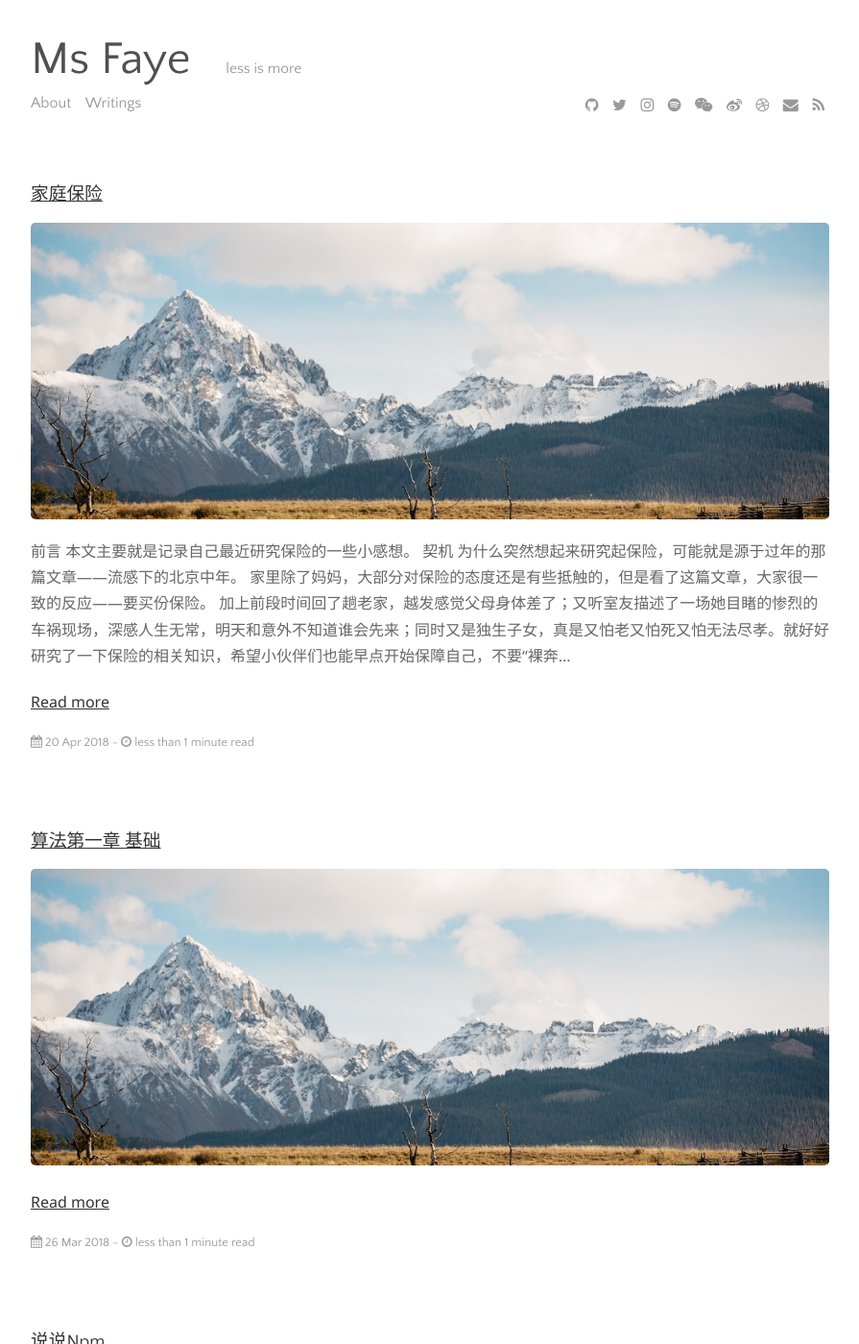
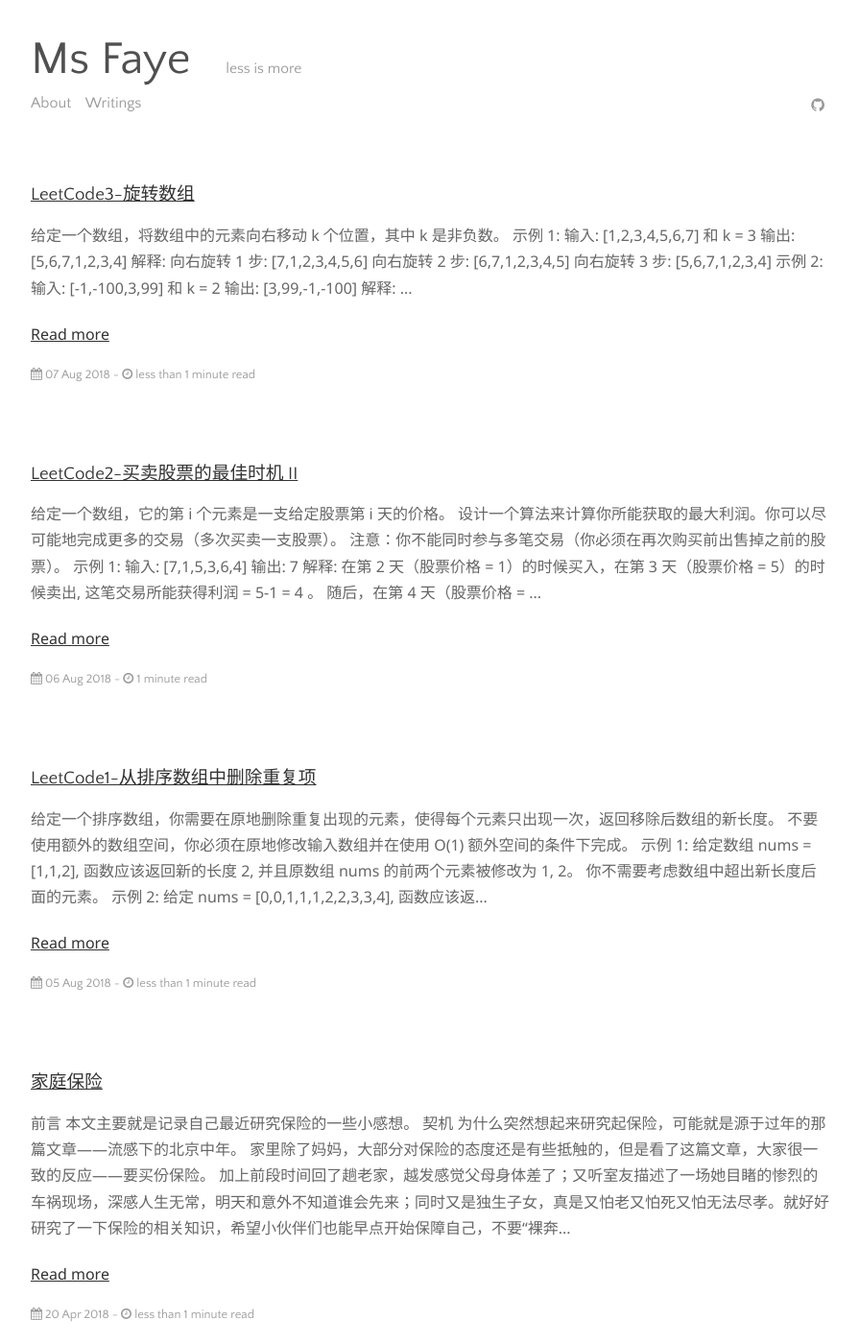
Before and after one commit to fayewong1991/fayewong1991.github.io, a Jekyll site: the page built from index.html, in a window 1280 px wide and 1400 px high. Shown: the whole window at 96% size, without its empty margins (192-1087 px from the left). Built offline with Jekyll 4.4.1, drawn with Linux system fonts in a browser that asks for light colours; nearby versions of some CDN libraries; the list of posts is cut into pages by our own code; some of the changed text lies outside the part shown.

Commit message:
add: Leecode前3题

````diff
--- a/CNAME
+++ /dev/null
@@ -1 +0,0 @@
-chaosgsc.com
--- a/_config.yml
+++ b/_config.yml
@@ -4,22 +4,18 @@
 tagline:             veni vidi vici
 description:         "The blog of Faye"
 baseurl:            #"/Lagrange"
-url:                 "chaosgsc.com"
 github:
   url:               #"https://lenpaul.github.io/Lagrange"
 author:
   name:              "Ms Faye"
   email:             "fayewong1991@gmail.com"
-  twitter:           "Ssss74642806"
-  instagram:         "acehhhhty"
-  github:            "Darcygsc"
+  github:            "fayewong1991"
   facebook:          ""
   telegram:          ""
   spotify:           ""
   weixin:            ""
   weibo:             ""
   rss:               ""
-  dribbble:          "Darcyy"
 navigation:
 - title: About
   url: /about
@@ -36,4 +32,4 @@
 gems:
   - jekyll-sitemap
 
-#gems: [jekyll-paginate]
+gems: [jekyll-paginate]
--- a/_includes/menu.html
+++ b/_includes/menu.html
@@ -8,29 +8,5 @@
     {% if site.author.github %}
       <a href="https://github.com/{{ site.author.github }}"><i class="fa fa-github" aria-hidden="true" target="_blank"></i></a>
     {% endif %}
-    {% if site.author.twitter %}
-      <a href="https://twitter.com/{{ site.author.twitter }}"><i class="fa fa-twitter" aria-hidden="true" target="_blank"></i></a>
-    {% endif %}
-    {% if site.author.instagram %}
-      <a href="https://instagram.com/{{ site.author.instagram }}"><i class="fa fa-instagram" aria-hidden="true" target="_blank"></i></a>
-    {% endif %}
-    {% if site.author.spotify %}
-      <a href="https://open.spotify.com/user/chaosgsc/playlist/3fwDMqi96eZs3vCqgLkzyK"><i class="fa fa-spotify" aria-hidden="true" target="_blank"></i></a>
-    {% endif %}
-    {% if site.author.weixin %}
-      <a href="https://wechat.com"><i class="fa fa-weixin" aria-hidden="true" target="_blank"></i></a>
-    {% endif %}
-    {% if site.author.weibo %}
-      <a href="http://weibo.com/p/1005055593885457"><i class="fa fa-weibo" aria-hidden="true" target="_blank"></i></a>
-    {% endif %}
-    {% if site.author.dribbble %}
-      <a href="http://dribbble.com/{{ site.author.dribbble }}"><i class="fa fa-dribbble" aria-hidden="true" target="_blank"></i></a>
-    {% endif %}
-    {% if site.author.email %}
-      <a href="mailto:{{ site.author.email }}"><i class="fa fa-envelope" aria-hidden="true" target="_blank"></i></a>
-    {% endif %}
-    {% if site.author.rss %}
-      <a href="http://chaosgsc.com/feed.xml" rel="alternate" type="application/rss+xml"><i class="fa fa-rss" aria-hidden="true" target="_blank"></i></a>
-    {% endif %}
   </div>
 </div>
--- /dev/null
+++ b/_posts/2018-08-05-LeetCode1.md
@@ -0,0 +1,68 @@
+---
+layout:     post
+title:      "LeetCode1-从排序数组中删除重复项"
+subtitle:   ""
+date:       2018-08-05
+author:     "Faye"
+tags:
+    - LeetCode
+---
+给定一个排序数组，你需要在**原地**删除重复出现的元素，使得每个元素只出现一次，返回移除后数组的新长度。
+
+不要使用额外的数组空间，你必须在原地修改输入数组并在使用 O(1) 额外空间的条件下完成。
+
+示例 1:
+
+>给定数组 nums = [1,1,2], <br/>
+函数应该返回新的长度 2, 并且原数组 nums 的前两个元素被修改为 1, 2。 <br/>
+你不需要考虑数组中超出新长度后面的元素。
+
+示例 2:
+
+>给定 nums = [0,0,1,1,1,2,2,3,3,4],<br/>
+函数应该返回新的长度 5, 并且原数组 nums 的前五个元素被修改为 0, 1, 2, 3, 4。<br/>
+你不需要考虑数组中超出新长度后面的元素。
+
+说明:
+
+为什么返回数值是整数，但输出的答案是数组呢?
+
+请注意，输入数组是以“引用”方式传递的，这意味着在函数里修改输入数组对于调用者是可见的。
+
+你可以想象内部操作如下:
+
+```
+// nums 是以“引用”方式传递的。也就是说，不对实参做任何拷贝
+int len = removeDuplicates(nums);
+// 在函数里修改输入数组对于调用者是可见的。
+// 根据你的函数返回的长度, 它会打印出数组中该长度范围内的所有元素。
+for (int i = 0; i < len; i++) {
+    print(nums[i]);
+}
+```
+
+解法
+```
+/**
+ * @param {number[]} nums
+ * @return {number}
+ */
+var removeDuplicates = function(nums) {
+    let inputLength = nums.length;
+
+    if(inputLength < 1) return;
+
+    var number = 0;
+
+    for (var i = 0; i < inputLength; i++) {
+
+        if(nums[i]!=nums[number]){
+           number++;
+           nums[number] = nums[i];
+        }
+
+    }
+    return ++number;
+};
+
+```
--- /dev/null
+++ b/_posts/2018-08-06-LeetCode2.md
@@ -0,0 +1,78 @@
+---
+layout:     post
+title:      "LeetCode2-买卖股票的最佳时机 II"
+subtitle:   ""
+date:       2018-08-06
+author:     "Faye"
+tags:
+    - LeetCode
+---
+
+给定一个数组，它的第 i 个元素是一支给定股票第 i 天的价格。
+
+设计一个算法来计算你所能获取的最大利润。你可以尽可能地完成更多的交易（多次买卖一支股票）。
+
+注意：你不能同时参与多笔交易（你必须在再次购买前出售掉之前的股票）。
+
+示例 1:
+
+>输入: [7,1,5,3,6,4]<br/>
+输出: 7<br/>
+解释: 在第 2 天（股票价格 = 1）的时候买入，在第 3 天（股票价格 = 5）的时候卖出, 这笔交易所能获得利润 = 5-1 = 4 。
+     随后，在第 4 天（股票价格 = 3）的时候买入，在第 5 天（股票价格 = 6）的时候卖出, 这笔交易所能获得利润 = 6-3 = 3 。
+
+示例 2:
+
+>输入: [1,2,3,4,5]<br/>
+输出: 4<br/>
+解释: 在第 1 天（股票价格 = 1）的时候买入，在第 5 天 （股票价格 = 5）的时候卖出, 这笔交易所能获得利润 = 5-1 = 4 。
+     注意你不能在第 1 天和第 2 天接连购买股票，之后再将它们卖出。
+     因为这样属于同时参与了多笔交易，你必须在再次购买前出售掉之前的股票。
+
+示例 3:
+
+>输入: [7,6,4,3,1]<br/>
+输出: 0<br/>
+解释: 在这种情况下, 没有交易完成, 所以最大利润为 0。
+
+
+方法一：
+```
+/**
+ * @param {number[]} prices
+ * @return {number}
+ */
+var maxProfit = function(prices) {
+    let resetPrices = [];
+    let earnMoney = 0;
+    for (let i = 0; i <prices.length - 1; i++){
+        resetPrices[i] = prices[i+1] - prices[i];
+    }
+    for (let j = 0; j < resetPrices.length; j++){
+        if(resetPrices[j] > 0){
+            earnMoney += resetPrices[j];
+        }
+    }
+    return earnMoney;
+};
+```
+
+
+方法二
+```
+/**
+ * @param {number[]} prices
+ * @return {number}
+ */
+var maxProfit = function(prices) {
+    let earnMoney = 0;
+    let pricesLength = prices.length;
+    for (let i = 0; i < pricesLength - 1; i++){
+        if (prices[i] < prices[ i + 1]){
+            earnMoney += (prices[i+1] - prices[i]);
+        }
+
+    }
+    return earnMoney;
+};
+```
--- /dev/null
+++ b/_posts/2018-08-07-LeetCode3.md
@@ -0,0 +1,77 @@
+---
+layout:     post
+title:      "LeetCode3-旋转数组"
+subtitle:   ""
+date:       2018-08-07
+author:     "Faye"
+tags:
+    - LeetCode
+---
+给定一个数组，将数组中的元素向右移动 k 个位置，其中 k 是非负数。
+
+示例 1:
+
+>输入: [1,2,3,4,5,6,7] 和 k = 3<br/>
+输出: [5,6,7,1,2,3,4]<br/>
+解释:<br/>
+向右旋转 1 步: [7,1,2,3,4,5,6]<br/>
+向右旋转 2 步: [6,7,1,2,3,4,5]<br/>
+向右旋转 3 步: [5,6,7,1,2,3,4]<br/>
+
+示例 2:
+
+>输入: [-1,-100,3,99] 和 k = 2<br/>
+输出: [3,99,-1,-100]<br/>
+解释: <br/>
+向右旋转 1 步: [99,-1,-100,3]<br/>
+向右旋转 2 步: [3,99,-1,-100]<br/>
+
+说明:
+
+尽可能想出更多的解决方案，至少有三种不同的方法可以解决这个问题。
+要求使用空间复杂度为 O(1) 的原地算法。
+
+解法1
+```
+var rotate = function(nums, k) {
+    if(nums.length > 1 && k % nums.length != 0){
+          nums.unshift(...nums.splice(-k % nums.length))
+    }
+}
+```
+
+解法二
+```
+var rotate = function(nums, k) {
+    while(k--){
+        nums.unshift(nums.pop());
+    }
+};
+```
+
+
+### 扩展
+- 知识点1：arrayObject.unshift(newelement1,newelement2,....,newelementX)
+- 知识点2：扩展运算符用三个点号表示，功能是把数组或类数组对象展开成一系列用逗号隔开的值*参数序列**
+发散一下
+
+    ```
+    //数组深拷贝
+    var arr2 = arr;
+    var arr3 = [...arr];
+    console.log(arr===arr2); //true, 说明arr和arr2指向同一个数组
+    console.log(arr===arr3); //false, 说明arr3和arr指向不同数组
+
+    //把一个数组插入另一个数组字面量
+    var arr4 = [...arr, 4, 5, 6];
+    console.log(arr4);//[1, 2, 3, 4, 5, 6]
+
+    //字符串转数组
+    var str = 'love';
+    var arr5 = [...str];
+    console.log(arr5);//[ 'l', 'o', 'v', 'e' ]
+    ```
+
+#### 其他参考资料
+妙用es6解构和扩展云算法https://www.cnblogs.com/chrischjh/p/4848934.html
+https://segmentfault.com/a/1190000010222698
````
Also changed, not shown: _posts/2017-11-29-AboutNpm.md (+1 -0 lines), _posts/2018-04-20-家庭保险.md (+0 -6 lines).
